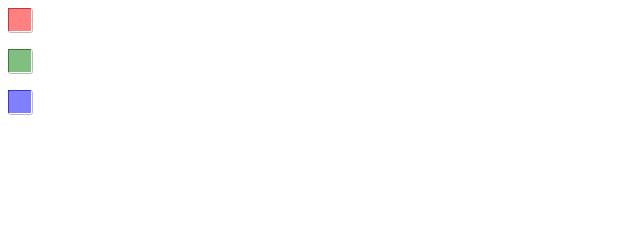
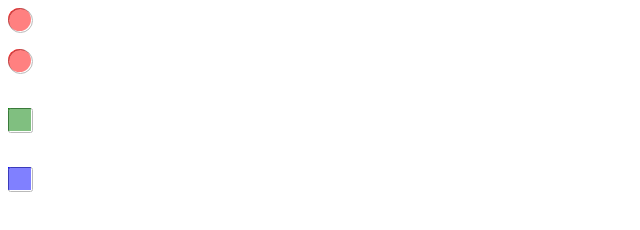
Before and after one commit to crisstanza/color-checkbox, a plain HTML site: page index.html in a window 1280 px wide. Shown: the whole page, without its empty margins (0-640 px from the left). Drawn offline with Linux system fonts and the light colour scheme.

Commit message:
Update index.html

```diff
--- a/index.html
+++ b/index.html
@@ -13,9 +13,16 @@
 		height: 23px;
 		padding: 0;
 	}
+	div.radio {
+		border-radius: 15px;
+	}
 </style>
-<div class="r"><input type="checkbox" /></div>
+<div class="r radio"><input type="radio" name="x" /></div>
+<br />
+<div class="r radio"><input type="radio" name="x" /></div>
+<br />
 <br />
 <div class="g"><input type="checkbox" /></div>
 <br />
+<br />
 <div class="b"><input type="checkbox" /></div>
```
